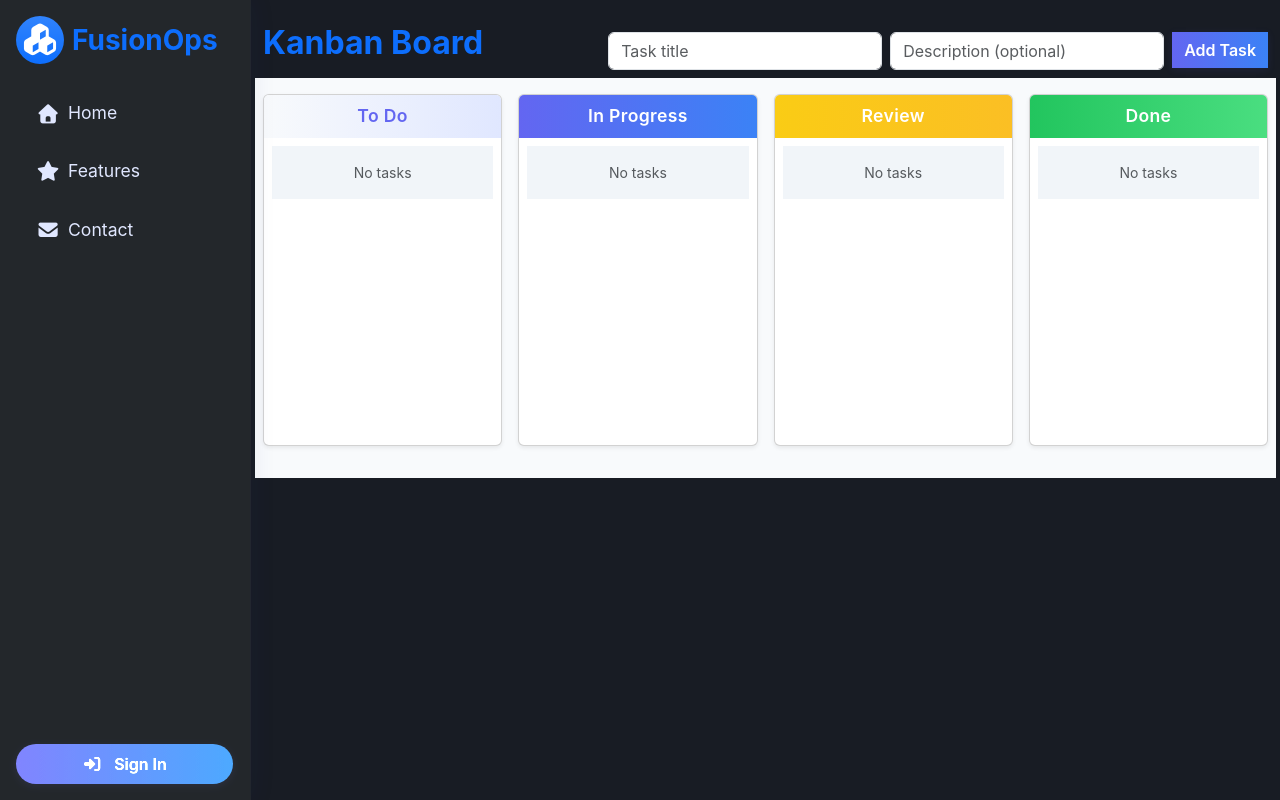
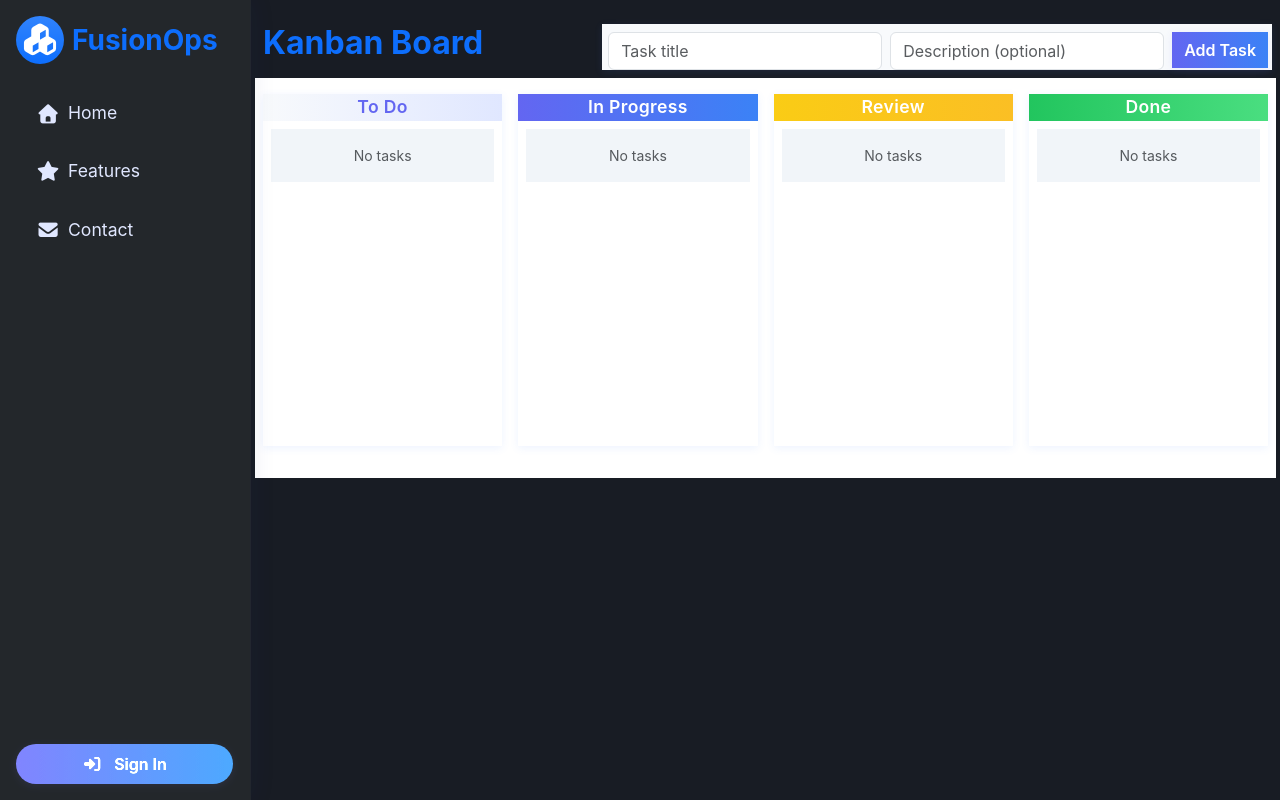
Before and after one commit to MuhammadShamim/FusionOps-Portal, an Angular app: page /kanban in a window 1280 px wide. Built offline with nearby package versions, Linux system fonts and the light colour scheme.

Commit message:
kanban ui change 3

```diff
--- a/src/app/private/kanban.component.css
+++ b/src/app/private/kanban.component.css
@@ -3,7 +3,7 @@
 
 .kanban-board {
   min-height: 400px;
-  background: #f8fafc;
+  background: #fff;
   padding-bottom: 2rem;
 }
 
--- a/src/app/private/kanban.component.html
+++ b/src/app/private/kanban.component.html
@@ -4,7 +4,7 @@
       <h2 class="fw-bold text-primary">Kanban Board</h2>
     </div>
     <div class="col-md-8">
-      <form class="row g-2 justify-content-end" (ngSubmit)="addTask()">
+      <form class="row g-2 justify-content-end fusionops-form" (ngSubmit)="addTask()">
         <div class="col-auto">
           <input type="text" class="form-control" placeholder="Task title" [(ngModel)]="newTaskTitle" name="newTaskTitle" required>
         </div>
@@ -19,11 +19,11 @@
   </div>
   <div class="row kanban-board g-3">
     <div class="col-md-3" *ngFor="let col of columns; let colIdx = index">
-      <div class="card h-100 shadow-sm">
+      <div class="fusionops-card h-100">
         <div class="card-header {{col.color}} fw-semibold text-center">{{ col.name }}</div>
         <div class="card-body p-2" style="min-height: 200px;"
              (dragover)="onDragOver($event)" (drop)="onDrop(colIdx)">
-          <div *ngFor="let task of col.tasks" class="kanban-task card mb-2"
+          <div *ngFor="let task of col.tasks" class="kanban-task fusionops-card mb-2"
                draggable="true"
                (dragstart)="onDragStart(task, colIdx)">
             <div class="card-body p-2">
```
